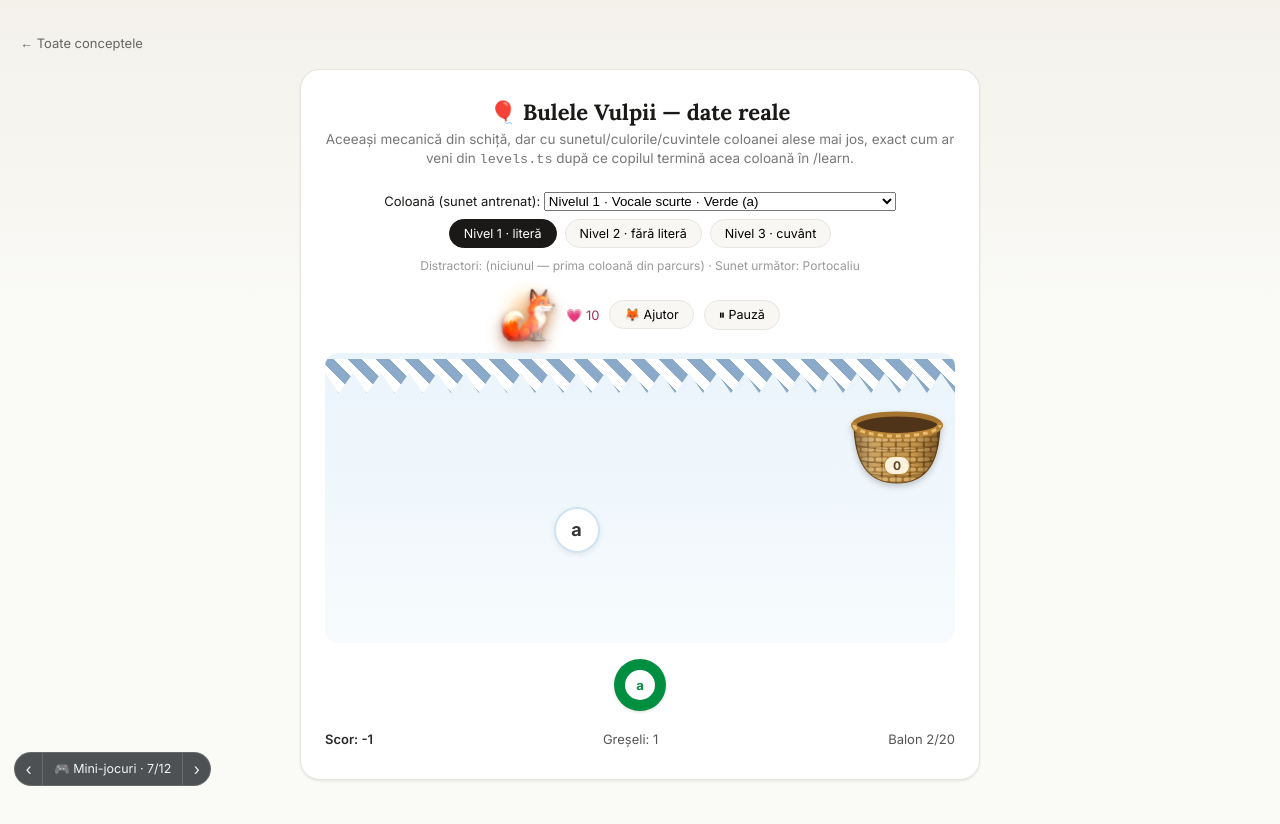
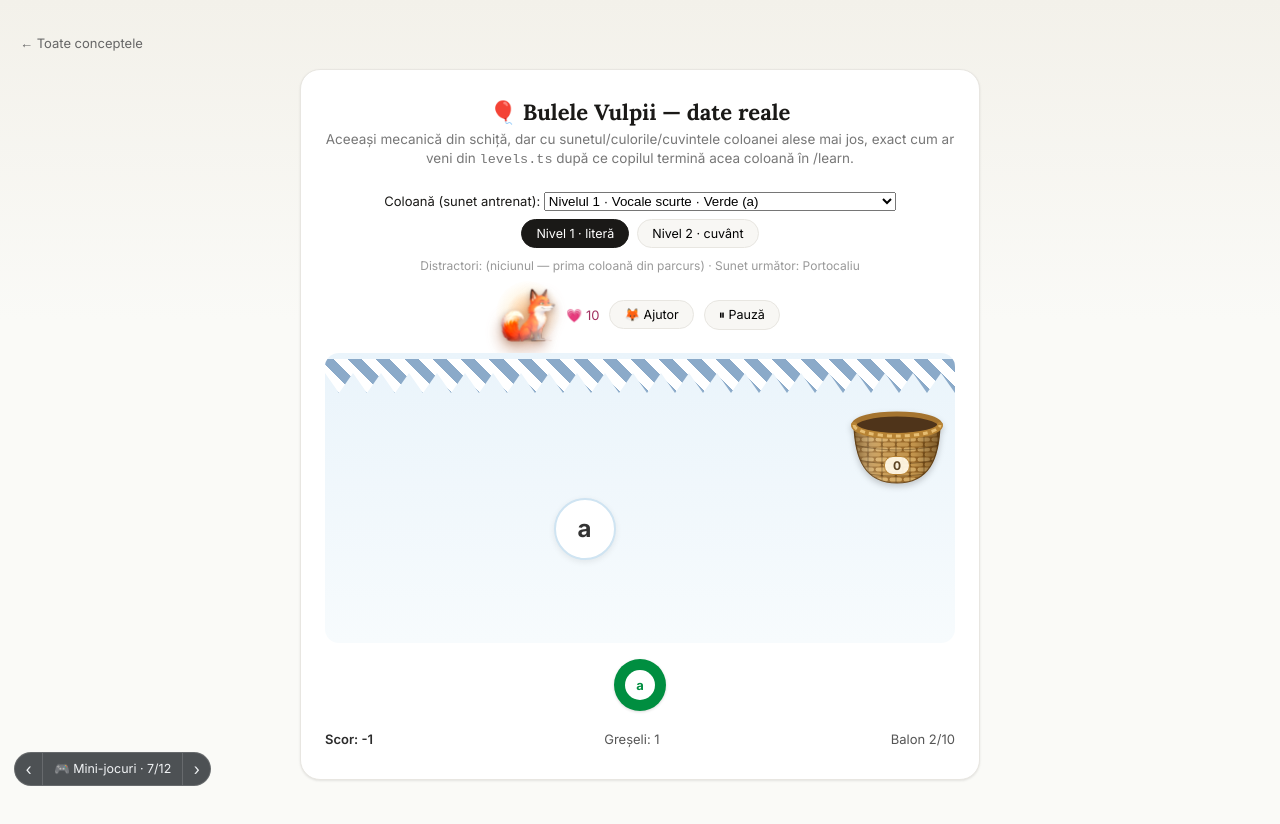
Before and after one commit to NetsurferX/eic-next, a Next.js app: page /debug/games/bulele-vulpii in a window 1280 px wide. Both pictures are taken after a click on the button "🦊 Ajutor". Shown: the top 824 px of the page. Built offline with nearby package versions, Linux system fonts and the light colour scheme.

Commit message:
bullele vulpii 2509

```diff
--- a/src/app/debug/games/bulele-vulpii/page.tsx
+++ b/src/app/debug/games/bulele-vulpii/page.tsx
@@ -63,14 +63,14 @@ export default function BuleleVulpiiIntegratPreview() {
         </div>
 
         <div className={styles.rowCenter} style={{ marginBottom: 18, gap: 8 }}>
-          {([1, 2, 3] as BuleleVulpiiLevel[]).map(lv => (
+          {([1, 2] as BuleleVulpiiLevel[]).map(lv => (
             <button
               key={lv}
               onClick={() => { setLevel(lv); setLastResult(null) }}
               className={styles.replay}
               style={lv === level ? { background: '#1a1917', color: '#fff', borderColor: '#1a1917' } : undefined}
             >
-              Nivel {lv} {lv === 1 ? '· literă' : lv === 2 ? '· fără literă' : '· cuvânt'}
+              Nivel {lv} {lv === 1 ? '· literă' : '· cuvânt'}
             </button>
           ))}
         </div>
--- a/src/components/game/BuleleVulpiiGame.tsx
+++ b/src/components/game/BuleleVulpiiGame.tsx
@@ -23,9 +23,13 @@ import type { Lesson, LessonWord } from '@/lib/levels'
 //    `distractorLessons`, ÎN ORDINEA dată — alegerea CARE coloane și cum
 //    sunt ordonate (după gravitate reală a greșelilor) rămâne la apelant;
 //    componenta doar le distribuie proporțional în cele 20 de baloane.
-//  - nivelurile 1/2/3 (literă / fără literă / cuvânt) NU se înlănțuie
-//    singure — apelantul decide, via onFinish, dacă trece la nivelul
-//    următor, repetă, sau oprește aici.
+//  - nivelurile 1/2 (literă / cuvânt) NU se înlănțuie singure — apelantul
+//    decide, via onFinish, dacă trece la nivelul următor, repetă, sau
+//    oprește aici.
+//
+// Actualizare 5 (2026-09-25): nivelul „balon gol" a fost eliminat; fostul
+// nivel 3 (cuvânt monosilabic) e acum nivelul 2. Coada a scăzut de la 20 la
+// 10 baloane (aceleași proporții 60/35/5), deci scorul maxim e ~10.
 //
 // Actualizare (2026-09-24): balonul se sparge efectiv la dinți (inel +
 // cioburi, dinții „mușcă"); o singură vulpe în joc (starea `idle`, fără
@@ -41,7 +45,7 @@ import type { Lesson, LessonWord } from '@/lib/levels'
 // într-o captură; baloanele evită doar colțul coșului.
 // ─────────────────────────────────────────────────────────────────────────
 
-export type BuleleVulpiiLevel = 1 | 2 | 3
+export type BuleleVulpiiLevel = 1 | 2
 
 export interface BuleleVulpiiResult {
   level: BuleleVulpiiLevel
@@ -56,7 +60,7 @@ export interface BuleleVulpiiGameProps {
   distractorLessons?: Lesson[]
   /** Sunetul următor din parcurs — dacă există, apare ca al 4-lea buton și 5% din baloane (a 2 puncte). */
   nextLesson?: Lesson | null
-  /** Nivel 1 = literă în balon, 2 = balon gol, 3 = cuvânt monosilabic. Implicit 1. */
+  /** Nivel 1 = literă în balon, 2 = cuvânt monosilabic. Implicit 1. */
   level?: BuleleVulpiiLevel
   onFinish?: (result: BuleleVulpiiResult) => void
   /** Dacă e dat, apare butonul „Ieși" (cu confirmare); apelat când jucătorul chiar iese. */
@@ -84,12 +88,12 @@ function ttsWordFor(lesson: Lesson): string {
   return lesson.matchWord ?? lesson.words[0]?.text ?? lesson.letter
 }
 
-// 20 baloane: 60% sunet antrenat, ~35% distractori (împărțiți proporțional
-// între câți sunt dați), 5% sunetul următor (dacă există).
+// 10 baloane: 60% sunet antrenat, ~35% distractori (împărțiți proporțional
+// între câți sunt dați), 5% sunetul următor (dacă există — practic 1 balon).
 function buildQueue(current: Group, distractors: Group[], next: Group | null): QueueItem[] {
   const nextCount = next ? 1 : 0
-  let currentCount = 12
-  let distractorTotal = 20 - currentCount - nextCount
+  let currentCount = 6
+  let distractorTotal = 10 - currentCount - nextCount
   if (distractors.length === 0) {
     currentCount += distractorTotal
     distractorTotal = 0
@@ -129,7 +133,7 @@ const TICK_MS = 50
 // vârful lui atinge marginea de jos a dinților — acolo se sparge.
 const STAGE_H = 290
 const TEETH_BOTTOM = 40
-const BALLOON_SIZE = 46
+const BALLOON_SIZE = 62
 const MAX_RISE_PX = STAGE_H - TEETH_BOTTOM - BALLOON_SIZE
 const BALLOON_X_MIN = 14    // % — marginea stângă a balonului; coșul e în dreapta-sus
 const BALLOON_X_SPAN = 42
@@ -251,11 +255,10 @@ function FishBasket({ count, flash }: { count: number; flash: boolean }) {
 function renderBalloonContent(level: BuleleVulpiiLevel, b: LiveBalloon) {
   const solved = b.state === 'correct'
   const hex = b.group.lesson.color
-  if (level === 2) return null
   if (level === 1) {
     return <span style={{ color: solved ? hex : '#333', fontWeight: 700 }}>{b.group.lesson.letter}</span>
   }
-  // Nivel 3: cuvânt monosilabic, doar litera-țintă colorată la răspuns corect
+  // Nivel 2: cuvânt monosilabic, doar litera-țintă colorată la răspuns corect
   const text = b.word.text
   const mark = b.word.mark
   const idx = text.toLowerCase().indexOf(mark.toLowerCase())
@@ -524,10 +527,10 @@ export function BuleleVulpiiGame({
                   width: '100%', height: '100%', boxSizing: 'border-box', borderRadius: '50%',
                   background: '#fff', border: '2px solid #cfe4f2',
                   display: 'flex', alignItems: 'center', justifyContent: 'center',
-                  fontSize: level === 3 ? 12 : 18,
+                  fontSize: level === 2 ? 16 : 24,
                   boxShadow: '0 2px 6px rgba(0,0,0,.08)',
                   transition: balloon.state === 'correct' ? 'transform 400ms' : undefined,
-                  transform: balloon.state === 'correct' ? 'scale(0.7)' : 'scale(1)',
+                  transform: balloon.state === 'correct' ? 'scale(1.25)' : 'scale(1)',
                   animation: burst ? 'bv-pop 260ms ease-out forwards' : undefined,
                 }}
               >
--- a/src/components/game/BuleleVulpiiOverlay.tsx
+++ b/src/components/game/BuleleVulpiiOverlay.tsx
@@ -42,7 +42,7 @@ export function BuleleVulpiiOverlay({
   const [result, setResult] = useState<BuleleVulpiiResult | null>(null)
 
   function handleContinue() {
-    if (result?.passed && level < 3) {
+    if (result?.passed && level < 2) {
       setLevel((level + 1) as BuleleVulpiiLevel)
       setResult(null)
       return
```
